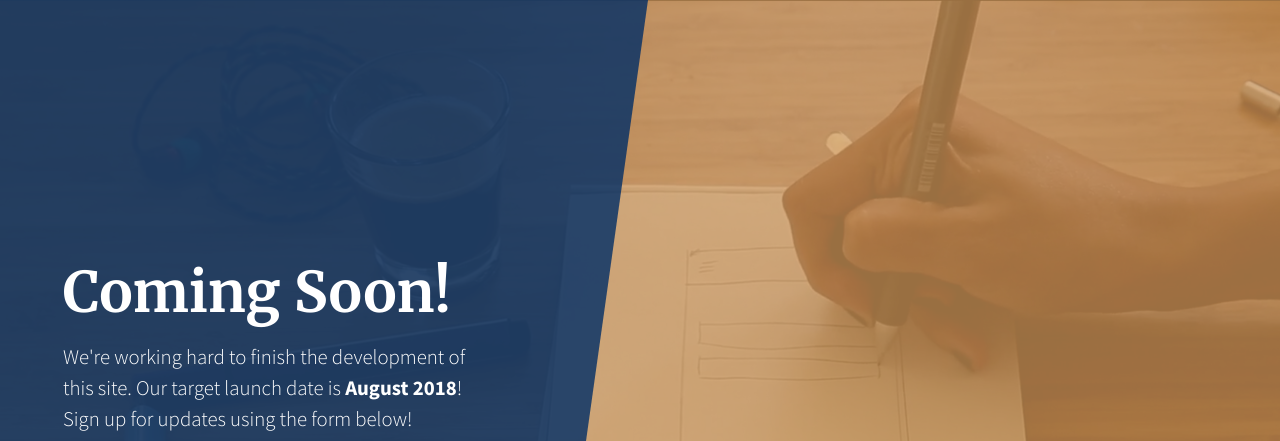
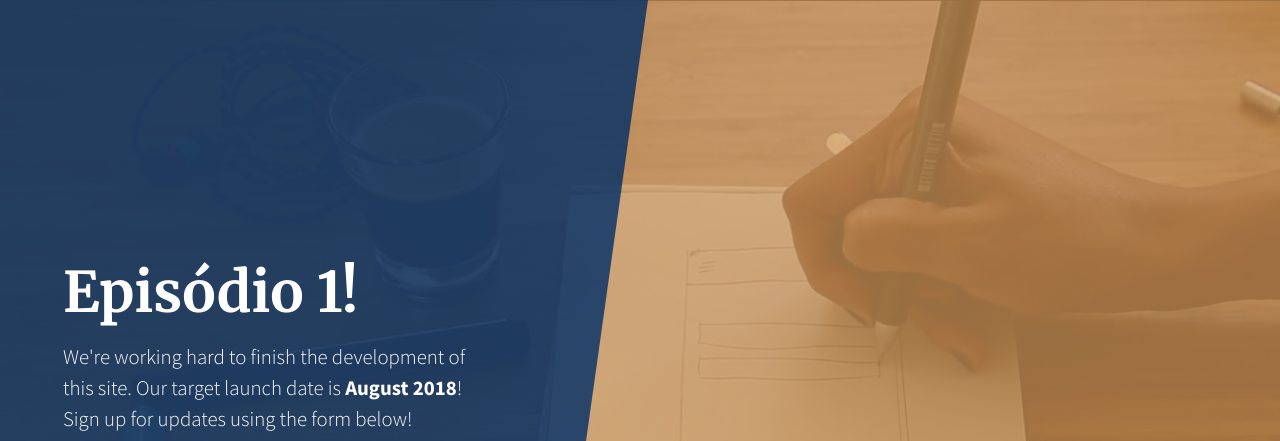
Before and after one commit to codemais/episodio01, a website: page index.html in a window 1280 px wide. Shown: the top 441 px of the page. Drawn offline with Linux system fonts and the light colour scheme.

Commit message:
small update

```diff
--- a/index.html
+++ b/index.html
@@ -8,7 +8,7 @@
     <meta name="description" content="">
     <meta name="author" content="">
 
-    <title>Coming Soon - Start Bootstrap Theme</title>
+    <title>Episódio 1 - Start Bootstrap Theme</title>
 
     <!-- Bootstrap core CSS -->
     <link href="vendor/bootstrap/css/bootstrap.min.css" rel="stylesheet">
@@ -33,7 +33,7 @@
         <div class="row h-100">
           <div class="col-12 my-auto">
             <div class="masthead-content text-white py-5 py-md-0">
-              <h1 class="mb-3">Coming Soon!</h1>
+              <h1 class="mb-3">Episódio 1!</h1>
               <p class="mb-5">We're working hard to finish the development of this site. Our target launch date is <strong>August 2018</strong>! Sign up for updates using the form below!</p>
               <div class="input-group input-group-newsletter">
                 <input type="email" class="form-control" placeholder="Enter email..." aria-label="Search for...">
```
